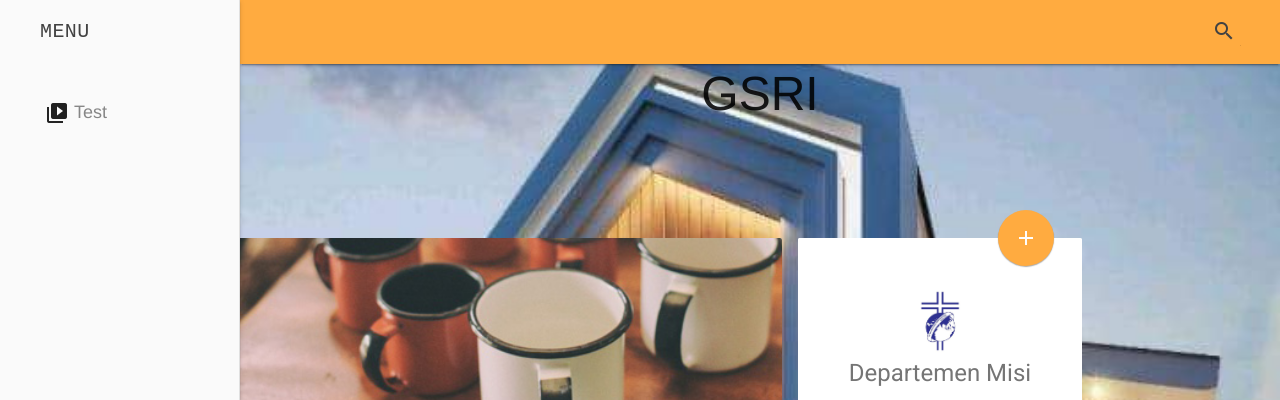
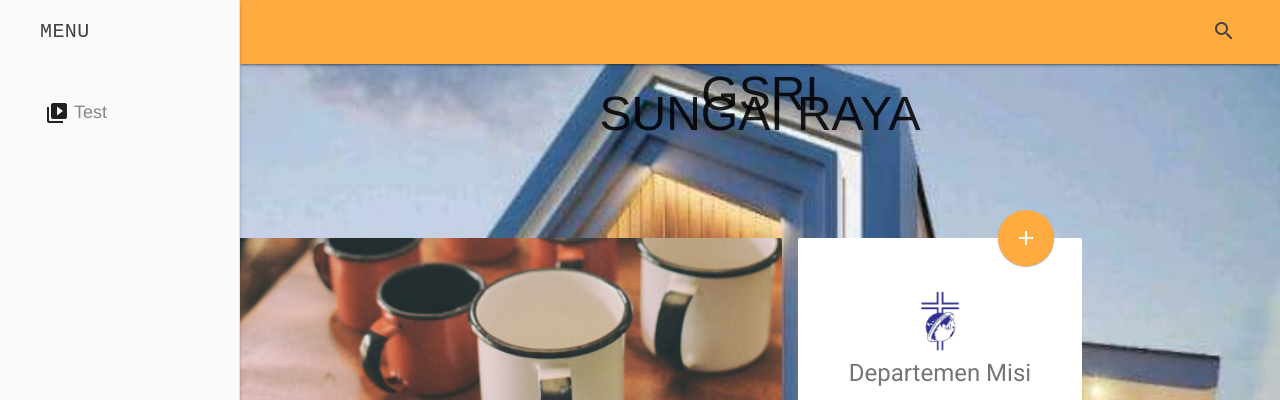
Before and after one commit to ItzClubbyKunz/GSRI, a plain HTML site: page index.html in a window 1280 px wide. Shown: the top 400 px of the page. Drawn offline with nearby package versions, Linux system fonts and the light colour scheme.

Commit message:
Update index.html

```diff
--- a/index.html
+++ b/index.html
@@ -86,7 +86,7 @@
     </nav>
   </div>
   <main class="mdl-layout__content">
-    <div class="page-content"></br><font size="10"><center>GSRI</center></font></br><div class="page-content"></br></br><font size="5"><center><SUNGAI RAYA</center></font></div></div>
+    <div class="page-content"></br><font size="10"><center>GSRI</br>SUNGAI RAYA</center></font></br><div class="page-content"></br></br><font size="5"><center><SUNGAI RAYA</center></font></div></div>
   </main>
 </div>
     <div class="demo-blog mdl-layout mdl-js-layout has-drawer is-upgraded">
```
